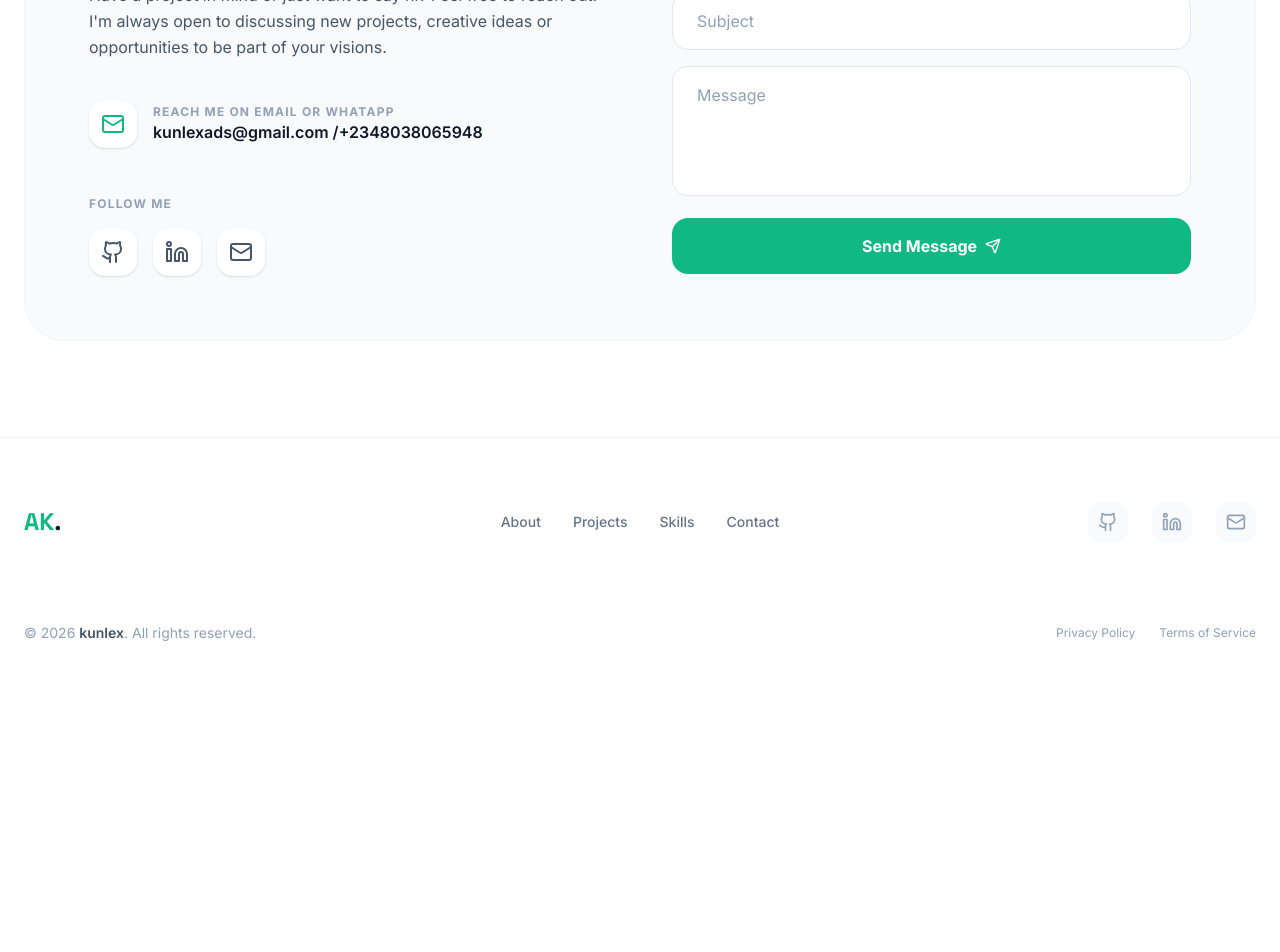
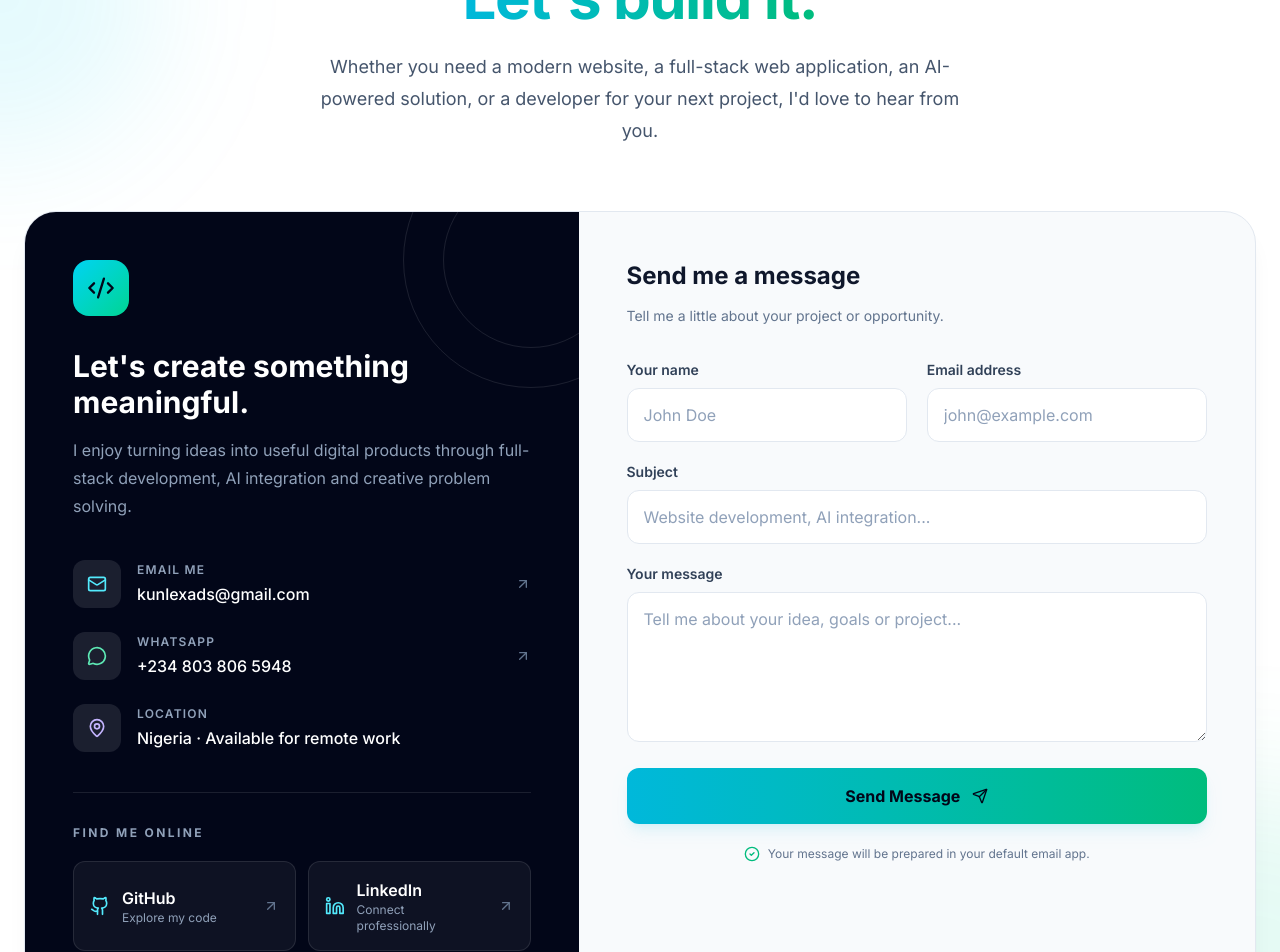
Before and after one commit to kunlexads-png/AdekunlePortifolio, a React (Vite) app: page / in a window 1280 px wide. Shown: the part 8740-9692 px from the top of the page. Before the commit the page ends 9447 px from the top, so only its background shows below. Built offline with nearby package versions, Linux system fonts and the light colour scheme.

Commit message:
Upgrade portfolio contact section

```diff
--- a/src/components/ContactMe.tsx
+++ b/src/components/ContactMe.tsx
@@ -1,74 +1,371 @@
-import React from 'react';
-import { Mail, Github, Linkedin, Send } from 'lucide-react';
+import React, { useState } from 'react';
+import { motion } from 'motion/react';
+import {
+  Mail,
+  Github,
+  Linkedin,
+  Send,
+  ArrowUpRight,
+  MessageCircle,
+  MapPin,
+  CheckCircle2,
+  Code2,
+  Sparkles,
+} from 'lucide-react';
 
-const ContactMe = () => {
+const EMAIL = 'kunlexads@gmail.com';
+const PHONE = '2348038065948';
+
+const socialLinks = [
+  {
+    name: 'GitHub',
+    description: 'Explore my code',
+    href: 'https://github.com/kunlexads-png',
+    icon: Github,
+  },
+  {
+    name: 'LinkedIn',
+    description: 'Connect professionally',
+    href: 'https://www.linkedin.com/in/ashaolu-kunlex-4bb9b7118/',
+    icon: Linkedin,
+  },
+];
+
+const ContactMe: React.FC = () => {
+  const [form, setForm] = useState({
+    name: '',
+    email: '',
+    subject: '',
+    message: '',
+  });
+
+  const [error, setError] = useState('');
+
+  const handleChange = (
+    event: React.ChangeEvent<HTMLInputElement | HTMLTextAreaElement>
+  ) => {
+    const { name, value } = event.target;
+
+    setForm((previous) => ({
+      ...previous,
+      [name]: value,
+    }));
+
+    if (error) setError('');
+  };
+
+  const handleSubmit = (event: React.FormEvent<HTMLFormElement>) => {
+    event.preventDefault();
+    setError('');
+
+    const { name, email, subject, message } = form;
+
+    if (!name.trim() || !email.trim() || !subject.trim() || !message.trim()) {
+      setError('Please complete all fields before continuing.');
+      return;
+    }
+
+    const emailSubject = encodeURIComponent(subject);
+    const emailBody = encodeURIComponent(
+      `Hello,\n\n${message}\n\nBest regards,\n${name}\nReply email: ${email}`
+    );
+
+    window.location.href =
+      `mailto:${EMAIL}?subject=${emailSubject}&body=${emailBody}`;
+  };
+
   return (
-    <section id="contact" className="py-24 bg-white dark:bg-slate-900 transition-colors">
-      <div className="max-w-7xl mx-auto px-6">
-        <div className="bg-slate-50 dark:bg-slate-800/50 rounded-[40px] p-8 md:p-16 overflow-hidden relative border border-slate-100 dark:border-slate-800">
-          <div className="grid md:grid-cols-2 gap-16 relative z-10">
-            <div>
-              <h2 className="text-4xl font-display font-bold mb-6 text-slate-900 dark:text-white">Let's work together</h2>
-              <p className="text-slate-600 dark:text-slate-400 mb-10 leading-relaxed">
-                Have a project in mind or just want to say hi? Feel free to reach out. I'm always open to discussing new projects, creative ideas or opportunities to be part of your visions.
+    <section
+      id="contact"
+      className="relative overflow-hidden bg-white py-24 transition-colors dark:bg-slate-950"
+    >
+      {/* Background decoration */}
+      <div className="pointer-events-none absolute -left-40 top-20 h-80 w-80 rounded-full bg-cyan-400/10 blur-3xl" />
+      <div className="pointer-events-none absolute -right-40 bottom-0 h-96 w-96 rounded-full bg-emerald-400/10 blur-3xl" />
+
+      <div className="relative z-10 mx-auto max-w-7xl px-6">
+        {/* Heading */}
+        <motion.div
+          initial={{ opacity: 0, y: 24 }}
+          whileInView={{ opacity: 1, y: 0 }}
+          viewport={{ once: true }}
+          transition={{ duration: 0.6 }}
+          className="mx-auto mb-16 max-w-3xl text-center"
+        >
+          <span className="mb-5 inline-flex items-center gap-2 rounded-full border border-cyan-500/20 bg-cyan-500/10 px-4 py-2 text-xs font-bold uppercase tracking-[0.2em] text-cyan-600 dark:text-cyan-300">
+            <Sparkles className="h-4 w-4" />
+            Let's Connect
+          </span>
+
+          <h2 className="mb-6 text-4xl font-bold tracking-tight text-slate-900 dark:text-white md:text-6xl">
+            Have an idea?
+            <br />
+            <span className="bg-gradient-to-r from-cyan-500 to-emerald-500 bg-clip-text text-transparent">
+              Let's build it.
+            </span>
+          </h2>
+
+          <p className="mx-auto max-w-2xl text-base leading-8 text-slate-600 dark:text-slate-400 md:text-lg">
+            Whether you need a modern website, a full-stack web application,
+            an AI-powered solution, or a developer for your next project,
+            I'd love to hear from you.
+          </p>
+        </motion.div>
+
+        {/* Main contact panel */}
+        <div className="grid overflow-hidden rounded-[2rem] border border-slate-200 bg-slate-50 shadow-xl shadow-slate-900/5 dark:border-slate-800 dark:bg-slate-900/70 lg:grid-cols-[0.9fr_1.1fr]">
+          {/* Contact information */}
+          <motion.div
+            initial={{ opacity: 0, x: -25 }}
+            whileInView={{ opacity: 1, x: 0 }}
+            viewport={{ once: true }}
+            transition={{ duration: 0.6 }}
+            className="relative overflow-hidden bg-slate-950 p-8 text-white md:p-12"
+          >
+            <div className="pointer-events-none absolute -right-20 -top-20 h-64 w-64 rounded-full border border-white/10" />
+            <div className="pointer-events-none absolute -right-10 -top-10 h-44 w-44 rounded-full border border-white/10" />
+
+            <div className="relative z-10">
+              <div className="mb-8 flex h-14 w-14 items-center justify-center rounded-2xl bg-gradient-to-br from-cyan-400 to-emerald-400 text-slate-950">
+                <Code2 className="h-7 w-7" />
+              </div>
+
+              <h3 className="mb-4 text-3xl font-bold">
+                Let's create something meaningful.
+              </h3>
+
+              <p className="mb-10 leading-7 text-slate-400">
+                I enjoy turning ideas into useful digital products through
+                full-stack development, AI integration and creative problem
+                solving.
               </p>
 
-              <div className="space-y-8">
-                <div className="flex items-center gap-4">
-                  <div className="w-12 h-12 bg-white dark:bg-slate-800 rounded-2xl flex items-center justify-center shadow-sm text-primary">
-                    <Mail className="w-6 h-6" />
+              {/* Email */}
+              <a
+                href={`mailto:${EMAIL}`}
+                className="group mb-6 flex items-center gap-4"
+              >
+                <div className="flex h-12 w-12 shrink-0 items-center justify-center rounded-xl bg-white/10 transition-colors group-hover:bg-cyan-400/20">
+                  <Mail className="h-5 w-5 text-cyan-300" />
                 </div>
+
+                <div className="min-w-0">
+                  <p className="mb-1 text-xs font-semibold uppercase tracking-widest text-slate-400">
+                    Email Me
+                  </p>
+                  <p className="break-all font-medium transition-colors group-hover:text-cyan-300">
+                    {EMAIL}
+                  </p>
+                </div>
+
+                <ArrowUpRight className="ml-auto h-4 w-4 shrink-0 text-slate-500 transition-transform group-hover:-translate-y-1 group-hover:translate-x-1" />
+              </a>
+
+              {/* WhatsApp */}
+              <a
+                href={`https://wa.me/${PHONE}`}
+                target="_blank"
+                rel="noopener noreferrer"
+                className="group mb-6 flex items-center gap-4"
+              >
+                <div className="flex h-12 w-12 shrink-0 items-center justify-center rounded-xl bg-white/10 transition-colors group-hover:bg-emerald-400/20">
+                  <MessageCircle className="h-5 w-5 text-emerald-300" />
+                </div>
+
+                <div className="min-w-0">
+                  <p className="mb-1 text-xs font-semibold uppercase tracking-widest text-slate-400">
+                    WhatsApp
+                  </p>
+                  <p className="font-medium transition-colors group-hover:text-emerald-300">
+                    +234 803 806 5948
+                  </p>
+                </div>
+
+                <ArrowUpRight className="ml-auto h-4 w-4 shrink-0 text-slate-500 transition-transform group-hover:-translate-y-1 group-hover:translate-x-1" />
+              </a>
+
+              {/* Location */}
+              <div className="mb-10 flex items-center gap-4">
+                <div className="flex h-12 w-12 shrink-0 items-center justify-center rounded-xl bg-white/10">
+                  <MapPin className="h-5 w-5 text-violet-300" />
+                </div>
+
                 <div>
-                    <p className="text-xs text-slate-400 uppercase tracking-widest font-bold">Reach me on Email Or whatapp</p>
-                    <p className="font-semibold text-slate-900 dark:text-white">kunlexads@gmail.com /+2348038065948</p>
+                  <p className="mb-1 text-xs font-semibold uppercase tracking-widest text-slate-400">
+                    Location
+                  </p>
+                  <p className="font-medium">Nigeria · Available for remote work</p>
                 </div>
               </div>
 
-                <div className="pt-4">
-                  <p className="text-xs text-slate-400 uppercase tracking-widest font-bold mb-4">Follow Me</p>
-                  <div className="flex gap-4">
-                    <a href="https://github.com/kunlexads-png" className="w-12 h-12 bg-white dark:bg-slate-800 rounded-2xl flex items-center justify-center shadow-sm text-slate-600 dark:text-slate-400 hover:text-primary hover:shadow-md transition-all">
-                      <Github className="w-6 h-6" />
+              <div className="mb-8 h-px bg-white/10" />
+
+              <p className="mb-5 text-xs font-bold uppercase tracking-[0.2em] text-slate-400">
+                Find me online
+              </p>
+
+              <div className="grid gap-3 sm:grid-cols-2">
+                {socialLinks.map((social) => {
+                  const Icon = social.icon;
+
+                  return (
+                    <a
+                      key={social.name}
+                      href={social.href}
+                      target="_blank"
+                      rel="noopener noreferrer"
+                      aria-label={`${social.name} - ${social.description}`}
+                      className="flex items-center gap-3 rounded-xl border border-white/10 bg-white/5 p-4 transition-all hover:border-cyan-400/40 hover:bg-white/10"
+                    >
+                      <Icon className="h-5 w-5 text-cyan-300" />
+
+                      <div>
+                        <p className="font-semibold">{social.name}</p>
+                        <p className="text-xs text-slate-400">
+                          {social.description}
+                        </p>
+                      </div>
+
+                      <ArrowUpRight className="ml-auto h-4 w-4 text-slate-500" />
                     </a>
-                    <a href="https://www.linkedin.com/in/ashaolu-kunlex-4bb9b7118/" className="w-12 h-12 bg-white dark:bg-slate-800 rounded-2xl flex items-center justify-center shadow-sm text-slate-600 dark:text-slate-400 hover:text-primary hover:shadow-md transition-all">
-                      <Linkedin className="w-6 h-6" />
-                    </a>
-                    <a href="#" className="w-12 h-12 bg-white dark:bg-slate-800 rounded-2xl flex items-center justify-center shadow-sm text-slate-600 dark:text-slate-400 hover:text-primary hover:shadow-md transition-all">
-                      <Mail className="w-6 h-6" />
-                    </a>
+                  );
+                })}
               </div>
             </div>
+          </motion.div>
+
+          {/* Contact form */}
+          <motion.div
+            initial={{ opacity: 0, x: 25 }}
+            whileInView={{ opacity: 1, x: 0 }}
+            viewport={{ once: true }}
+            transition={{ duration: 0.6, delay: 0.1 }}
+            className="p-8 md:p-12"
+          >
+            <div className="mb-8">
+              <h3 className="mb-3 text-2xl font-bold text-slate-900 dark:text-white">
+                Send me a message
+              </h3>
+
+              <p className="text-sm leading-6 text-slate-500 dark:text-slate-400">
+                Tell me a little about your project or opportunity.
+              </p>
+            </div>
+
+            <form onSubmit={handleSubmit} className="space-y-5">
+              <div className="grid gap-5 sm:grid-cols-2">
+                <div>
+                  <label
+                    htmlFor="contact-name"
+                    className="mb-2 block text-sm font-semibold text-slate-700 dark:text-slate-300"
+                  >
+                    Your name
+                  </label>
+
+                  <input
+                    id="contact-name"
+                    name="name"
+                    type="text"
+                    autoComplete="name"
+                    placeholder="John Doe"
+                    value={form.name}
+                    onChange={handleChange}
+                    required
+                    className="w-full rounded-xl border border-slate-200 bg-white px-4 py-3.5 text-slate-900 outline-none transition-all placeholder:text-slate-400 focus:border-cyan-500 focus:ring-4 focus:ring-cyan-500/10 dark:border-slate-700 dark:bg-slate-800 dark:text-white"
+                  />
+                </div>
+
+                <div>
+                  <label
+                    htmlFor="contact-email"
+                    className="mb-2 block text-sm font-semibold text-slate-700 dark:text-slate-300"
+                  >
+                    Email address
+                  </label>
+
+                  <input
+                    id="contact-email"
+                    name="email"
+                    type="email"
+                    autoComplete="email"
+                    placeholder="john@example.com"
+                    value={form.email}
+                    onChange={handleChange}
+                    required
+                    className="w-full rounded-xl border border-slate-200 bg-white px-4 py-3.5 text-slate-900 outline-none transition-all placeholder:text-slate-400 focus:border-cyan-500 focus:ring-4 focus:ring-cyan-500/10 dark:border-slate-700 dark:bg-slate-800 dark:text-white"
+                  />
                 </div>
               </div>
 
-            <form className="space-y-4">
-              <div className="grid grid-cols-2 gap-4">
+              <div>
+                <label
+                  htmlFor="contact-subject"
+                  className="mb-2 block text-sm font-semibold text-slate-700 dark:text-slate-300"
+                >
+                  Subject
+                </label>
+
                 <input
+                  id="contact-subject"
+                  name="subject"
                   type="text"
-                  placeholder="Name"
-                  className="w-full bg-white dark:bg-slate-800 border border-slate-200 dark:border-slate-700 rounded-2xl px-6 py-4 focus:outline-none focus:ring-2 focus:ring-primary/20 focus:border-primary transition-all text-slate-900 dark:text-white placeholder:text-slate-400"
-                />
-                <input
-                  type="email"
-                  placeholder="Email"
-                  className="w-full bg-white dark:bg-slate-800 border border-slate-200 dark:border-slate-700 rounded-2xl px-6 py-4 focus:outline-none focus:ring-2 focus:ring-primary/20 focus:border-primary transition-all text-slate-900 dark:text-white placeholder:text-slate-400"
+                  placeholder="Website development, AI integration..."
+                  value={form.subject}
+                  onChange={handleChange}
+                  required
+                  className="w-full rounded-xl border border-slate-200 bg-white px-4 py-3.5 text-slate-900 outline-none transition-all placeholder:text-slate-400 focus:border-cyan-500 focus:ring-4 focus:ring-cyan-500/10 dark:border-slate-700 dark:bg-slate-800 dark:text-white"
                 />
               </div>
-              <input
-                type="text"
-                placeholder="Subject"
-                className="w-full bg-white dark:bg-slate-800 border border-slate-200 dark:border-slate-700 rounded-2xl px-6 py-4 focus:outline-none focus:ring-2 focus:ring-primary/20 focus:border-primary transition-all text-slate-900 dark:text-white placeholder:text-slate-400"
+
+              <div>
+                <label
+                  htmlFor="contact-message"
+                  className="mb-2 block text-sm font-semibold text-slate-700 dark:text-slate-300"
+                >
+                  Your message
+                </label>
+
+                <textarea
+                  id="contact-message"
+                  name="message"
+                  rows={5}
+                  placeholder="Tell me about your idea, goals or project..."
+                  value={form.message}
+                  onChange={handleChange}
+                  required
+                  className="w-full resize-y rounded-xl border border-slate-200 bg-white px-4 py-3.5 text-slate-900 outline-none transition-all placeholder:text-slate-400 focus:border-cyan-500 focus:ring-4 focus:ring-cyan-500/10 dark:border-slate-700 dark:bg-slate-800 dark:text-white"
                 />
-              <textarea
-                placeholder="Message"
-                rows={4}
-                className="w-full bg-white dark:bg-slate-800 border border-slate-200 dark:border-slate-700 rounded-2xl px-6 py-4 focus:outline-none focus:ring-2 focus:ring-primary/20 focus:border-primary transition-all resize-none text-slate-900 dark:text-white placeholder:text-slate-400"
-              ></textarea>
-              <button className="w-full bg-primary text-white font-bold py-4 rounded-2xl hover:shadow-xl hover:shadow-primary/30 transition-all flex items-center justify-center gap-2">
-                Send Message <Send className="w-4 h-4" />
+              </div>
+
+              {error && (
+                <p role="alert" className="text-sm font-medium text-red-500">
+                  {error}
+                </p>
+              )}
+
+              <button
+                type="submit"
+                className="group flex w-full items-center justify-center gap-3 rounded-xl bg-gradient-to-r from-cyan-500 to-emerald-500 px-6 py-4 font-bold text-slate-950 shadow-lg shadow-cyan-500/10 transition-all hover:-translate-y-0.5 hover:shadow-xl hover:shadow-cyan-500/20 focus:outline-none focus:ring-4 focus:ring-cyan-500/20"
+              >
+                Send Message
+                <Send className="h-4 w-4 transition-transform group-hover:translate-x-1 group-hover:-translate-y-1" />
               </button>
+
+              <p className="flex items-center justify-center gap-2 text-center text-xs leading-5 text-slate-500 dark:text-slate-400">
+                <CheckCircle2 className="h-4 w-4 shrink-0 text-emerald-500" />
+                Your message will be prepared in your default email app.
+              </p>
             </form>
+          </motion.div>
         </div>
+
+        {/* Bottom tagline */}
+        <div className="mt-12 text-center">
+          <p className="text-sm text-slate-500 dark:text-slate-400">
+            Full-Stack Development <span className="mx-2 text-cyan-500">•</span>
+            AI Integration <span className="mx-2 text-cyan-500">•</span>
+            Digital Innovation
+          </p>
         </div>
       </div>
     </section>
```
Lines whose indentation alone changed are shown as unchanged.
